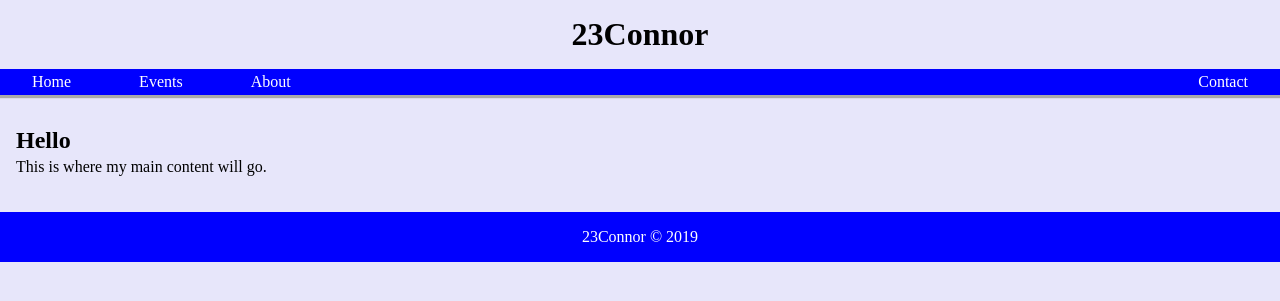
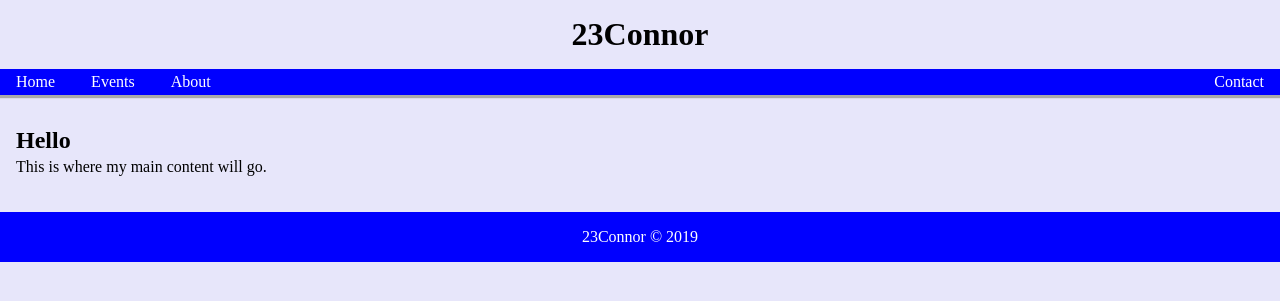
Before and after one commit to cjconnor18/website, a PHP site: page / in a window 1280 px wide. Shown: the top 301 px of the page. Run offline with PHP 8.4, Linux system fonts and the light colour scheme.

Commit message:
Update style.css

```diff
--- a/styles/style.css
+++ b/styles/style.css
@@ -52,7 +52,7 @@ footer{
   display: block;
   }
   nav ul a{
-    padding: .25em 2em;
+    padding: .25em 1em;
   }
   .contact{
     float: right;
```
